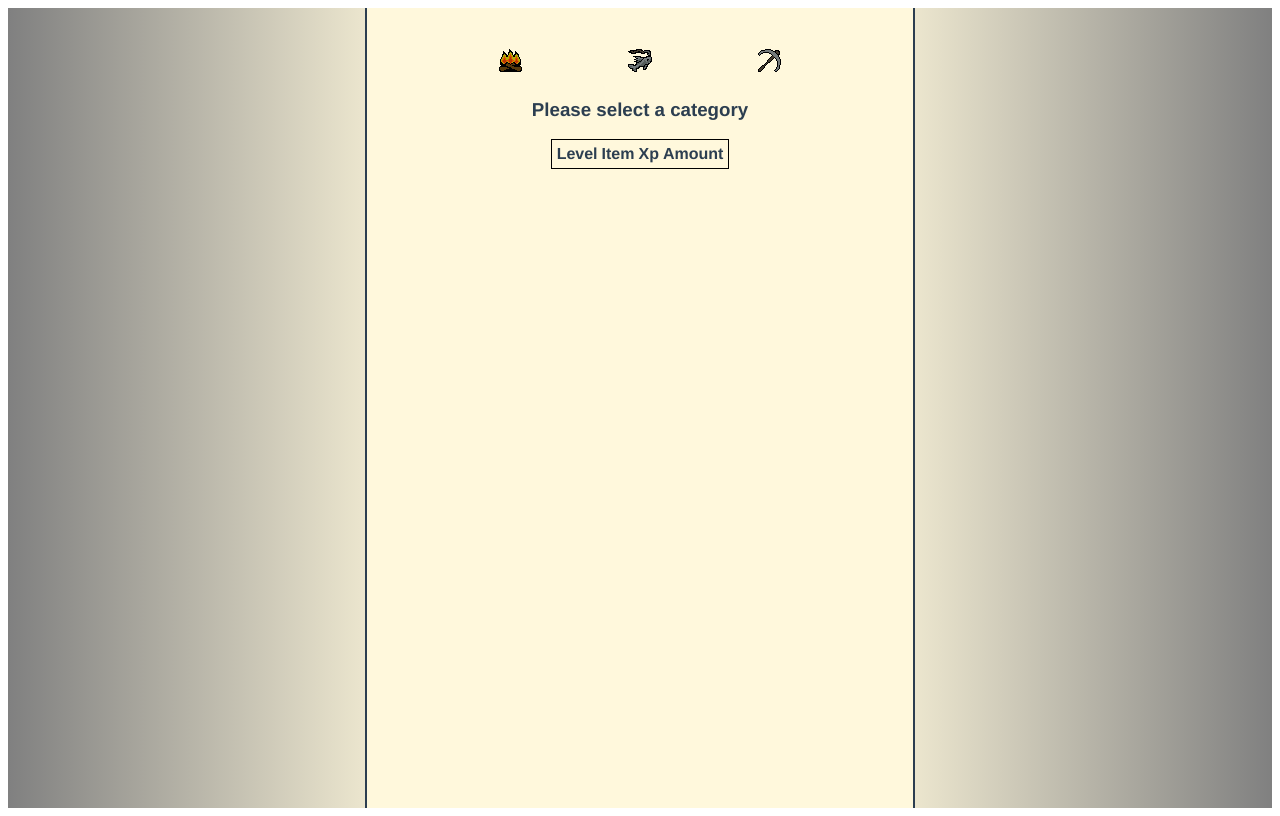
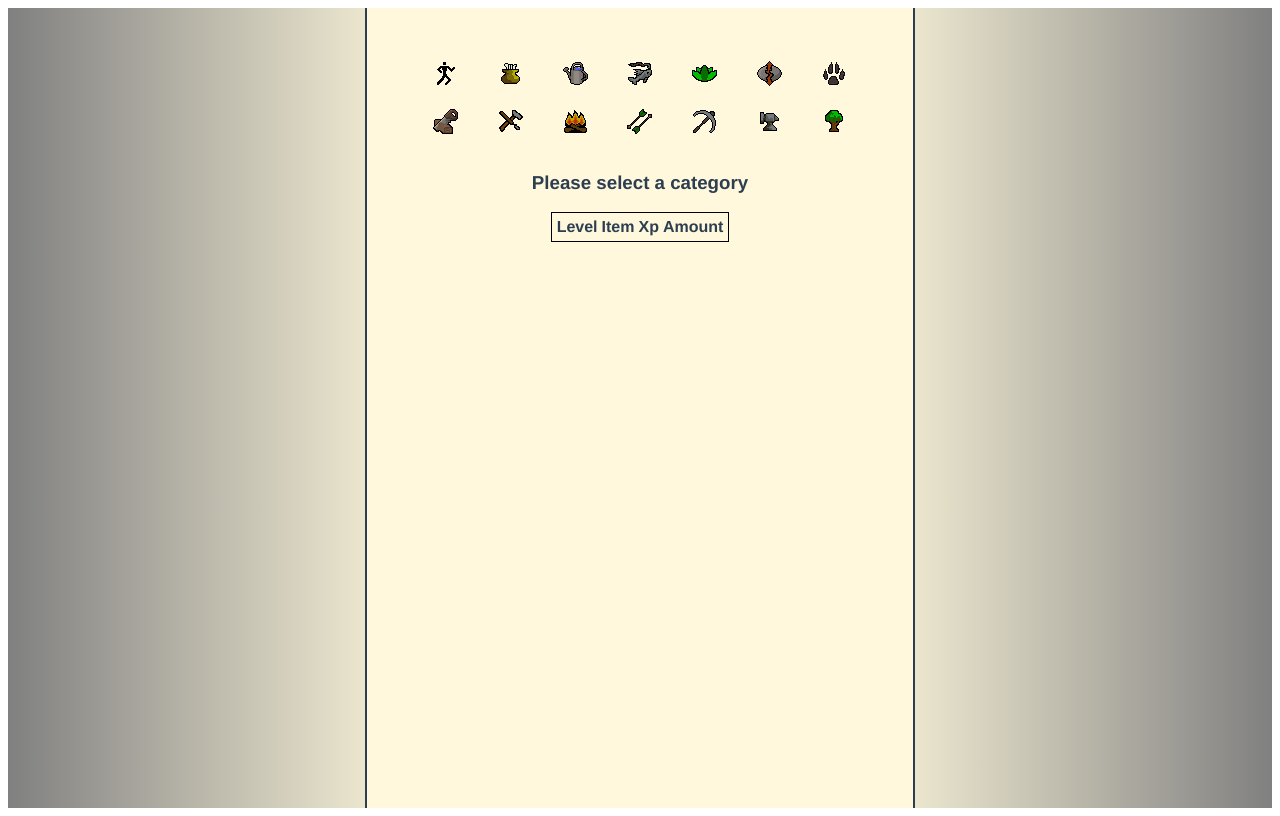
Before and after one commit to tessacrowdis/vue-runescape-calculator, a Vue app: page / in a window 1280 px wide. Built offline with nearby package versions, Linux system fonts and the light colour scheme; the HTML template or start-up script is replaced by a standard one.

Commit message:
fix(style): add unfinished skills, change select skill color

```diff
--- a/src/components/Header.vue
+++ b/src/components/Header.vue
@@ -50,8 +50,8 @@ header {
     align-items: center;
     cursor: pointer;
     &.selected {
-      transition: background-color 1s, border 3s;
-      background-color: limegreen;
+      transition: background-color 2s, border 4s;
+      background-color: lightcoral;
       border: 0.5px solid darkblue;
     }
   }
--- a/src/data/skilldata.ts
+++ b/src/data/skilldata.ts
@@ -1,29 +1,29 @@
 export default [
-  // {
-  //     name: "Agility",
-  //     src: "skill_icons/agility.png",
-  //     resources: []
-  // },
-  // {
-  //     name: "Construction",
-  //     src: "skill_icons/construction.png",
-  //     resources: []
-  // },
-  // {
-  //     name: "Cooking",
-  //     src: "skill_icons/cooking.png",
-  //     resources: []
-  // },
-  // {
-  //     name: "Crafting",
-  //     src: "skill_icons/crafting.png",
-  //     resources: []
-  // },
-  // {
-  //     name: "Farming",
-  //     src: "skill_icons/farming.png",
-  //     resources: []
-  // },
+  {
+      name: "Agility",
+      src: "skill_icons/agility.png",
+      resources: []
+  },
+  {
+      name: "Construction",
+      src: "skill_icons/construction.png",
+      resources: []
+  },
+  {
+      name: "Cooking",
+      src: "skill_icons/cooking.png",
+      resources: []
+  },
+  {
+      name: "Crafting",
+      src: "skill_icons/crafting.png",
+      resources: []
+  },
+  {
+      name: "Farming",
+      src: "skill_icons/farming.png",
+      resources: []
+  },
   {
     name: "Firemaking",
     src: "skill_icons/firemaking.png",
@@ -289,16 +289,16 @@ export default [
       }
     ]
   },
-  // {
-  //     name: "Fletching",
-  //     src: "skill_icons/fletching.png",
-  //     resources: []
-  // },
-  // {
-  //     name: "Herblore",
-  //     src: "skill_icons/herblore.png",
-  //     resources: []
-  // },
+  {
+      name: "Fletching",
+      src: "skill_icons/fletching.png",
+      resources: []
+  },
+  {
+      name: "Herblore",
+      src: "skill_icons/herblore.png",
+      resources: []
+  },
   {
     name: "Mining",
     src: "skill_icons/mining.png",
@@ -459,24 +459,24 @@ export default [
       }
     ]
   },
-  // {
-  //     name: "Runecrafting",
-  //     src: "skill_icons/runecrafting.png",
-  //     resources: []
-  // },
-  // {
-  //     name: "Smithing",
-  //     src: "skill_icons/smithing.png",
-  //     resources: []
-  // },
-  // {
-  //     name: "Hunter",
-  //     src: "skill_icons/hunter.png",
-  //     resources: []
-  // },
-  // {
-  //     name: "Woodcutting",
-  //     src: "skill_icons/woodcutting.png",
-  //     resources: []
-  // },
+  {
+      name: "Runecrafting",
+      src: "skill_icons/runecrafting.png",
+      resources: []
+  },
+  {
+      name: "Smithing",
+      src: "skill_icons/smithing.png",
+      resources: []
+  },
+  {
+      name: "Hunter",
+      src: "skill_icons/hunter.png",
+      resources: []
+  },
+  {
+      name: "Woodcutting",
+      src: "skill_icons/woodcutting.png",
+      resources: []
+  },
 ]
```
